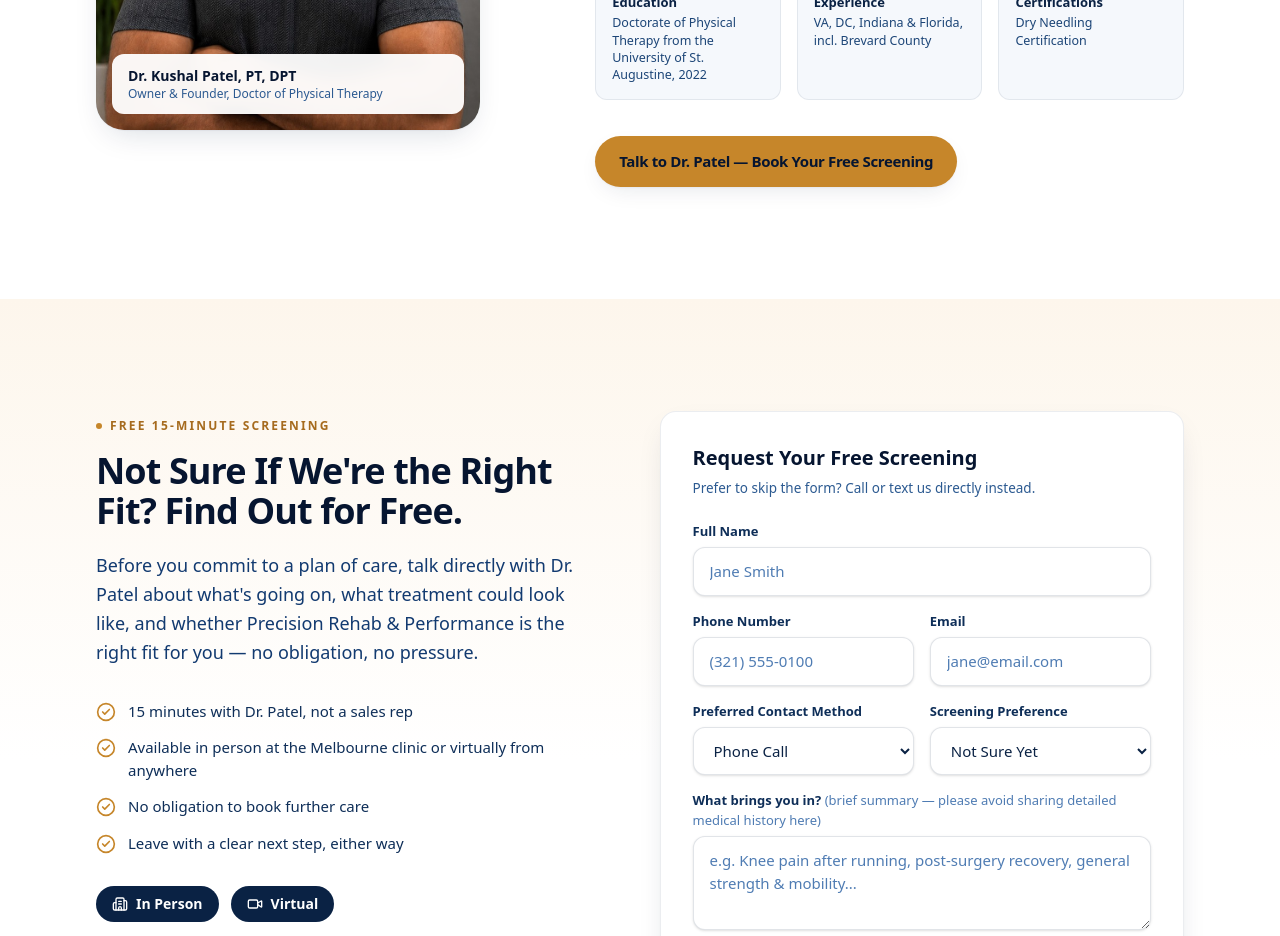
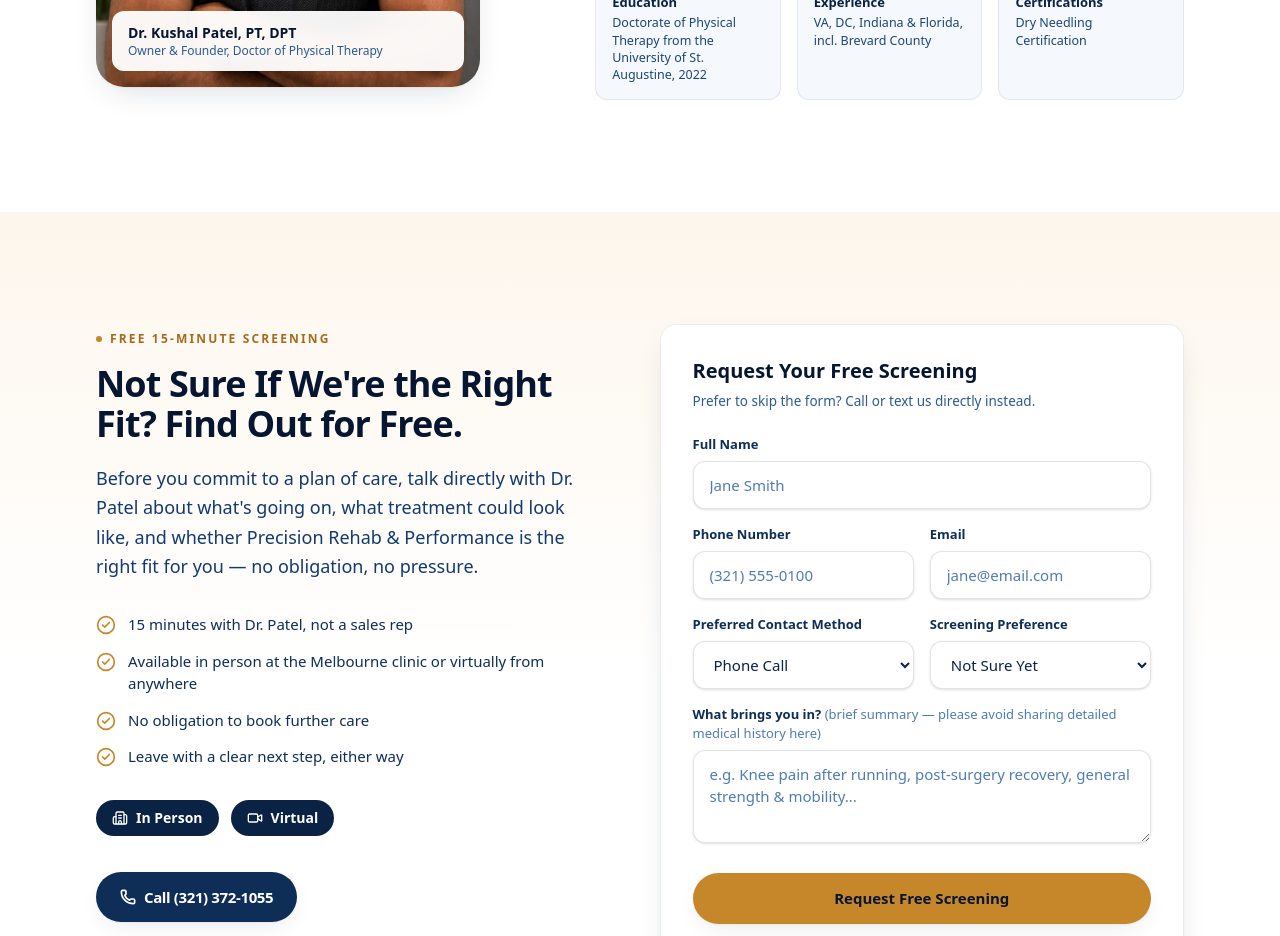
Before and after one commit to thre3labs/Precision-Rehab-Performance, a Next.js app in the folder precision-rehab-phase1_4/precision-rehab/: page / in a window 1280 px wide. Shown: the part 3580-4516 px from the top of the page. Built offline with nearby package versions, Linux system fonts and the light colour scheme.

Commit message:
Add files via upload

```diff
--- a/precision-rehab-phase1_4/precision-rehab/src/components/sections/AboutPT.tsx
+++ b/precision-rehab-phase1_4/precision-rehab/src/components/sections/AboutPT.tsx
@@ -3,7 +3,6 @@ import { GraduationCap, MapPinned, Syringe, Camera } from "lucide-react";
 import { provider } from "@/lib/content";
 import { Container } from "@/components/ui/Container";
 import { Eyebrow } from "@/components/ui/Eyebrow";
-import { Button } from "@/components/ui/Button";
 
 export function AboutPT() {
   return (
@@ -70,12 +69,6 @@ export function AboutPT() {
                 </p>
               </div>
             </div>
-
-            <div className="mt-9">
-              <Button href="#screening" variant="primary">
-                Talk to Dr. Patel — Book Your Free Screening
-              </Button>
-            </div>
           </div>
         </div>
       </Container>
```
